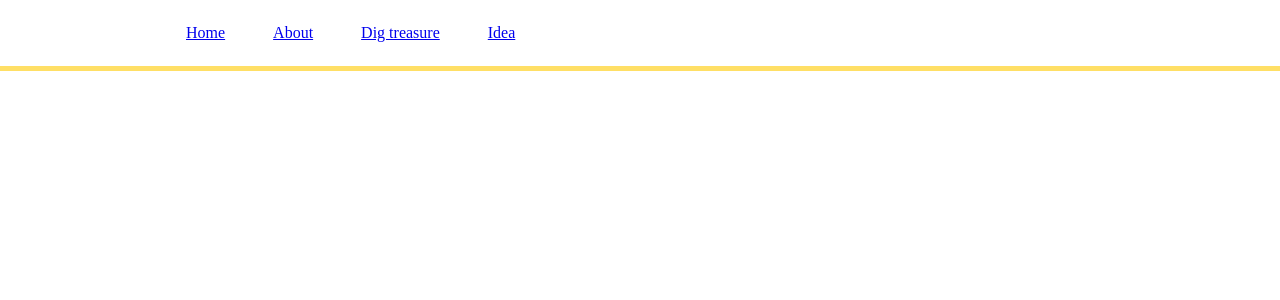
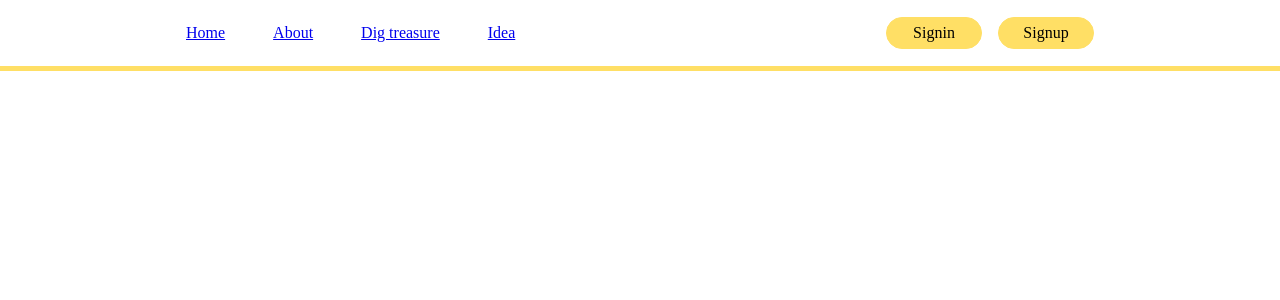
Before and after one commit to hsunwei423/pinpin_side_project, a Next.js app: page / in a window 1280 px wide. Shown: the top 300 px of the page. Built offline with nearby package versions, Linux system fonts and the light colour scheme.

Commit message:
adjust header with signin & signup button

```diff
--- a/src/components/UniversalHeader/index.js
+++ b/src/components/UniversalHeader/index.js
@@ -1,5 +1,7 @@
 import { useState } from 'react';
 import Link from 'next/link';
+
+import Button from '@/components/common/Button';
 
 import { NAV_LIST } from './const';
 
@@ -7,7 +9,9 @@ import style from './style.module.scss';
 
 export default function UniversalHeader() {
   return (
-      <nav className={style.container}>
+    <div className={style.container}>
+      <div className={style.wrapper}>
+        <nav>
           <ul>
             {
               NAV_LIST.map((d, index) => {
@@ -22,5 +26,12 @@ export default function UniversalHeader() {
             }
           </ul>
         </nav>
+
+        <div className={style['log-area']}>
+          <Button text="Signin" size="small" />
+          <Button text="Signup" size="small" />
+        </div>
+      </div>
+    </div>
   );
 };
--- a/src/components/UniversalHeader/style.module.scss
+++ b/src/components/UniversalHeader/style.module.scss
@@ -5,9 +5,14 @@
   height: 71.3px;
   border-bottom: 5px solid #FFDF65;
 
-  ul {
+  .wrapper {
     max-width: 908px;
     width: 100%;
+    display: flex;
+    align-items: center;
+  }
+
+  ul {
     display: flex;
     align-items: center;
 
@@ -15,4 +20,13 @@
       margin-left: 48px;
     }
   }
+
+  .log-area {
+    display: flex;
+    align-items: center;
+    margin-left: auto;
+    > * + * {
+      margin-left: 16px;
+    }
+  }
 }
--- a/src/components/common/Button/style.module.scss
+++ b/src/components/common/Button/style.module.scss
@@ -2,7 +2,7 @@
   background: #FFDF65;
   border: 1px solid #FFDF65;
   border-radius: 26px;
-  padding: 7px 0px;
+  padding: 7px 32px;
   display: flex;
   align-items: center;
   justify-content: center;
```
Lines whose indentation alone changed are shown as unchanged.
